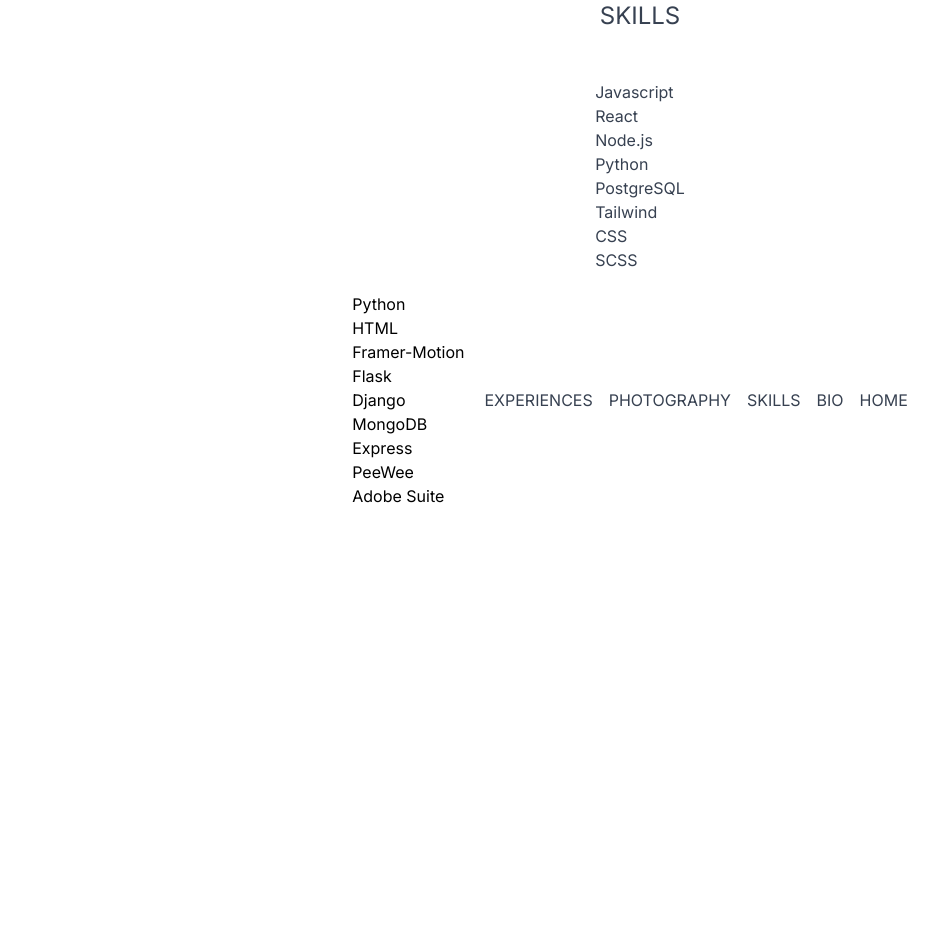
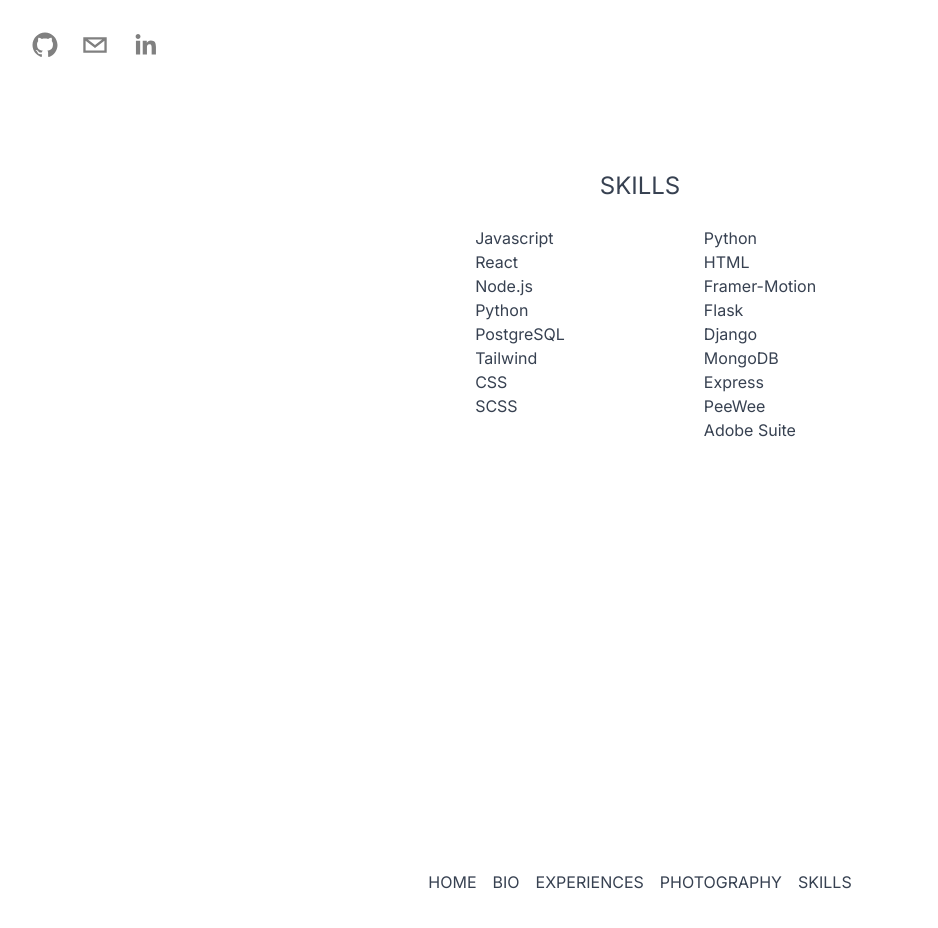
Before and after one commit to trble91/portfolio-new, a Next.js app: page /Skills in a window 1280 px wide. Shown: the top 928 px of the page, without its empty margins (0-938 px from the left). Before the commit the page ends 800 px from the top, so only its background shows below. Built offline with nearby package versions, Linux system fonts and the light colour scheme.

Commit message:
adds header to pages

```diff
--- a/Components/Navbar.jsx
+++ b/Components/Navbar.jsx
@@ -5,11 +5,11 @@
 export default function Navbar() {
   return (
     <nav className="relative absolute space-x-4 space-y-8 text-center p-5 uppercase mb-2 -mt-10 tracking-[10px] text-gray-700">
+      <Link href="/">Home</Link>
+      <Link href="/Bio">Bio</Link>
       <Link href="/Experiences">Experiences</Link>
       <Link href="/Photography">Photography</Link>
       <Link href="/Skills">Skills</Link>
-      <Link href="/Bio">Bio</Link>
-      <Link href="/">Home</Link>
     </nav>
   );
 }
--- a/app/Bio/page.jsx
+++ b/app/Bio/page.jsx
@@ -1,10 +1,12 @@
 "use client";
 import React from "react";
 import Navbar from "@/components/Navbar.jsx";
+import Header from "@/components/Header";
 
 export default function Bio() {
   return (
     <>
+<Header />
       <div className="flex relative flex-col text-center md:text-left xl:flex-row  xl:px-10 min-h-screen justify-center xl:space-y-0 mx-auto items-center snap-center">
         <h3 className="absolute top-24 uppercase tracking-[20px] text-gray-800 text-2xl sm:text-gray-800">
           Bio
--- a/app/Experiences/page.jsx
+++ b/app/Experiences/page.jsx
@@ -3,10 +3,12 @@
 import Image from "next/image";
 import Navbar from "@/components/Navbar";
 import { motion } from "framer-motion";
+import Header from "@/components/Header";
 
 export default function Experiences() {
   return (
     <>
+    <Header />
       <div className="flex relative flex-col text-center md:text-left xl:flex-row max-w-[600px] xl:px-10 min-h-screen justify-center xl:space-y-0 mx-auto items-center snap-center">
         <h3 className="absolute top-24 uppercase tracking-[20px] text-gray-700 text-xl">
           Projects
--- a/app/Photography/page.jsx
+++ b/app/Photography/page.jsx
@@ -3,10 +3,12 @@
 import { motion } from "framer-motion";
 import Image from "next/image";
 import Navbar from "@/components/Navbar";
+import Header from "@/components/Header";
 
 export default function Photography() {
   return (
     <>
+    <Header />
       <div className="flex sticky flex-row text-center sm:max-w-[300px]  md:flex-row md:text-left xl:flex-row max-w-[400px] xl:px-5 min-h-screen justify-center xl: space-y-4 mx-auto items-center snap-center">
         <h3 className="absolute top-10 uppercase tracking-[17px] text-gray-700 text-2xl sm:text-gray-700 sm:text-base md:text-gray-700 lg:text-gray-700 xl:text-gray-800">
           Photography
--- a/app/Skills/page.jsx
+++ b/app/Skills/page.jsx
@@ -1,16 +1,18 @@
-
+"use client"
 import React from 'react'
 import Navbar from '@/components/Navbar'
+import Header from '@/components/Header'
 
 
 export default function Skills() {
   return (
     <>
-    <div className='flex relative flex-col text-center md:text-left xl:flex-row max-w-[200px] xl:px-10 min-h-screen justify-center xl:space-y-0 mx-auto items-center snap-center'>
+    <Header />
+    <div className='flex relative text-center top-20 bottom-0 md:text-left xl:flex-row max-w-[200px] xl:px-10 min-h-screen justify-center xl:space-y-0 mx-auto items-center snap-center'>
         <h3 className='absolute top-0 uppercase tracking-[20px] text-gray-700 text-2xl dark:text-gray-900'>
             Skills
         </h3>
-     <div className='flex absolute top-20 flex-row text-gray-700 text-md top-18 items-center max-w-600px px-10] dark:text-gray-900'>
+     <div className='flex absolute top-14 mr-60 flex-row text-gray-700 text-md top-18 items-center max-w-600px px-10] dark:text-gray-900'>
        <ul>
          <li>Javascript</li>
           <li>React</li>
@@ -22,7 +24,7 @@
           <li>SCSS</li>
         </ul>
         </div>
-        <div>
+        <div className='flex absolute top-14 ml-60 flex-row text-gray-700 text-md top-18 items-center max-w-600px px-10] dark:text-gray-900'>
         <ul>
           <li>Python</li>
           <li>HTML</li>
@@ -34,9 +36,9 @@
           <li>PeeWee</li>
           <li>Adobe Suite</li>
         </ul>
-        </div>
-        <Navbar />
+       </div>
     </div>
+      <Navbar />
   </>
   )
 }
```
